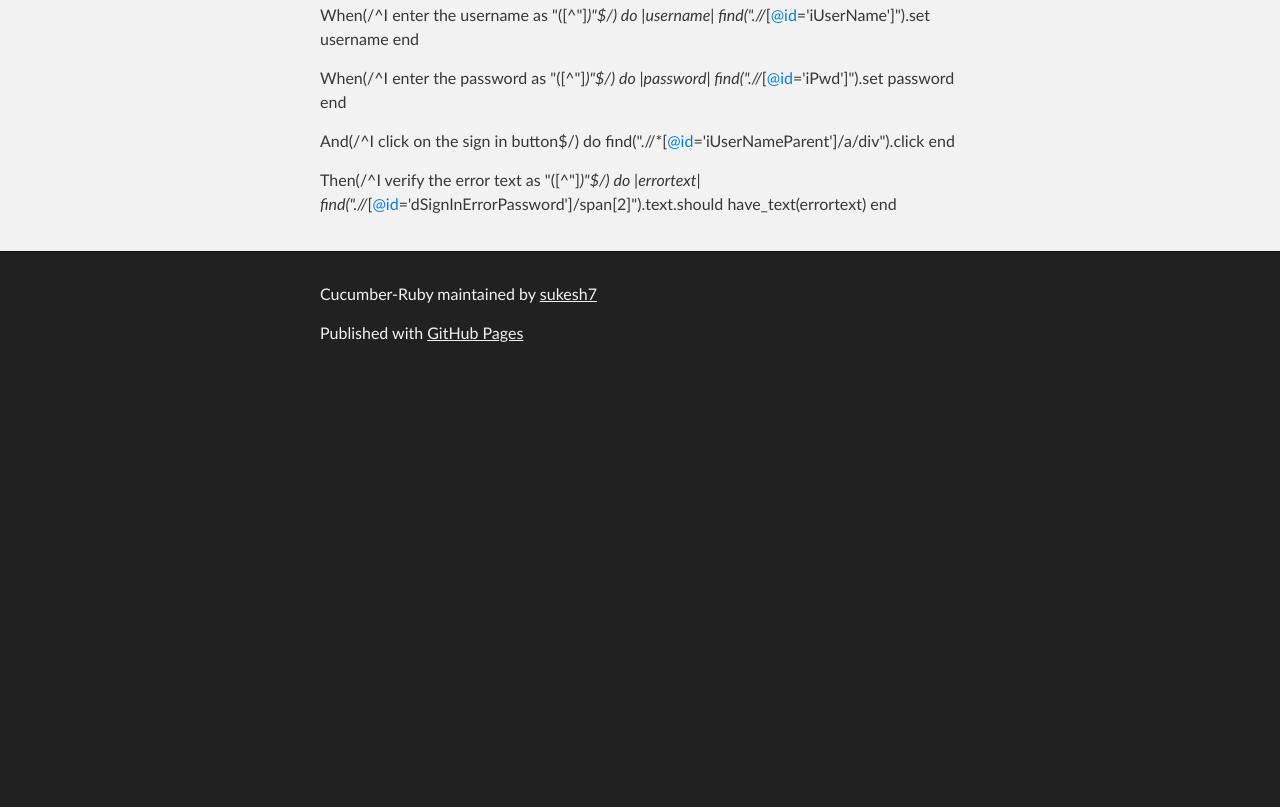
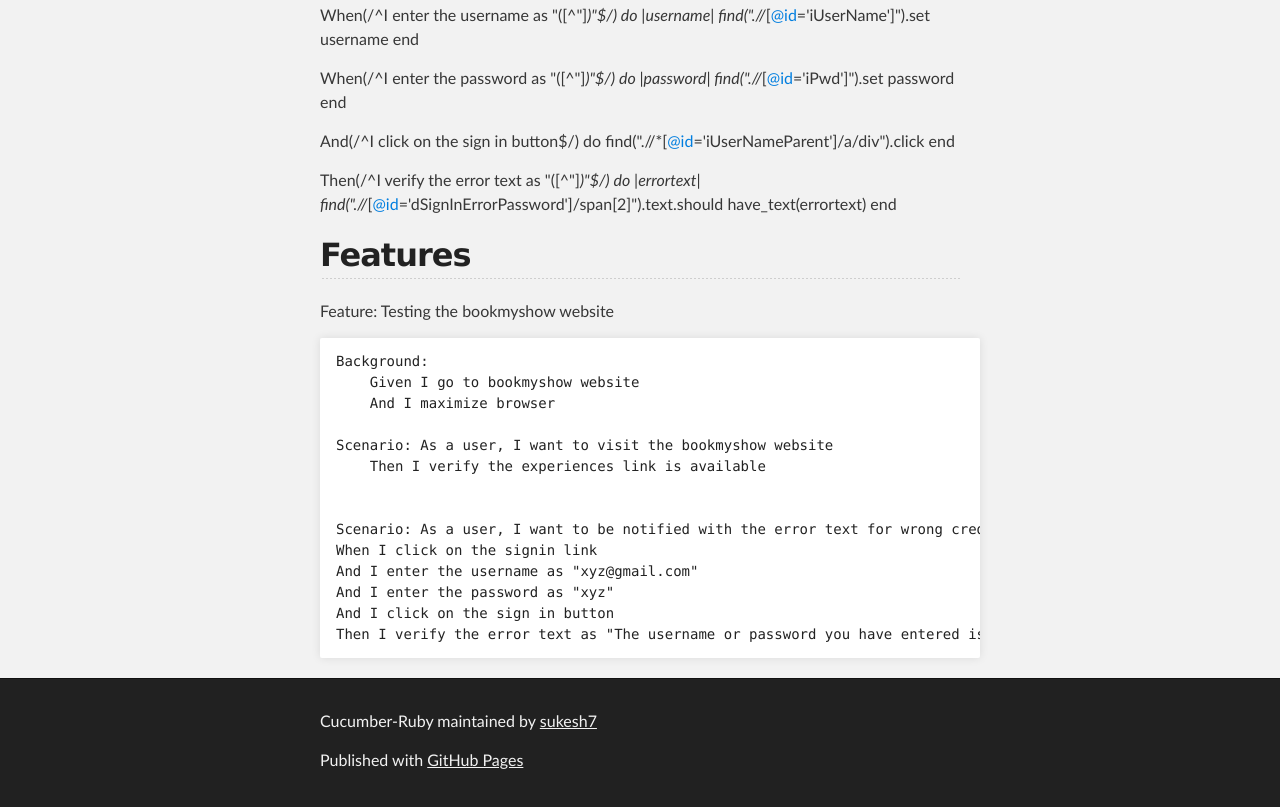
Before and after one commit to sukesh7/CucumberRuby, a plain HTML site: page index.html in a window 1280 px wide. Shown: the part 1037-1844 px from the top of the page. Before the commit the page ends 1417 px from the top, so only its background shows below. Drawn offline with Linux system fonts and the light colour scheme.

```diff
--- a/index.html
+++ b/index.html
@@ -97,6 +97,27 @@ end</p>
 <p>Then(/^I verify the error text as "([^"]<em>)"$/) do |errortext|
  find(".//</em>[<a href="https://github.com/id" class="user-mention">@id</a>='dSignInErrorPassword']/span[2]").text.should have_text(errortext)
 end</p>
+
+<h2>
+<a id="features" class="anchor" href="#features" aria-hidden="true"><span aria-hidden="true" class="octicon octicon-link"></span></a>Features</h2>
+
+<p>Feature: Testing the bookmyshow website</p>
+
+<pre><code>Background:
+    Given I go to bookmyshow website
+    And I maximize browser
+
+Scenario: As a user, I want to visit the bookmyshow website
+    Then I verify the experiences link is available
+
+
+Scenario: As a user, I want to be notified with the error text for wrong credentials
+When I click on the signin link
+And I enter the username as "xyz@gmail.com"
+And I enter the password as "xyz"
+And I click on the sign in button
+Then I verify the error text as "The username or password you have entered is incorrect"
+</code></pre>
       </section>
     </div>
 
```
Also changed, not shown: params.json (+1 -1 lines).
